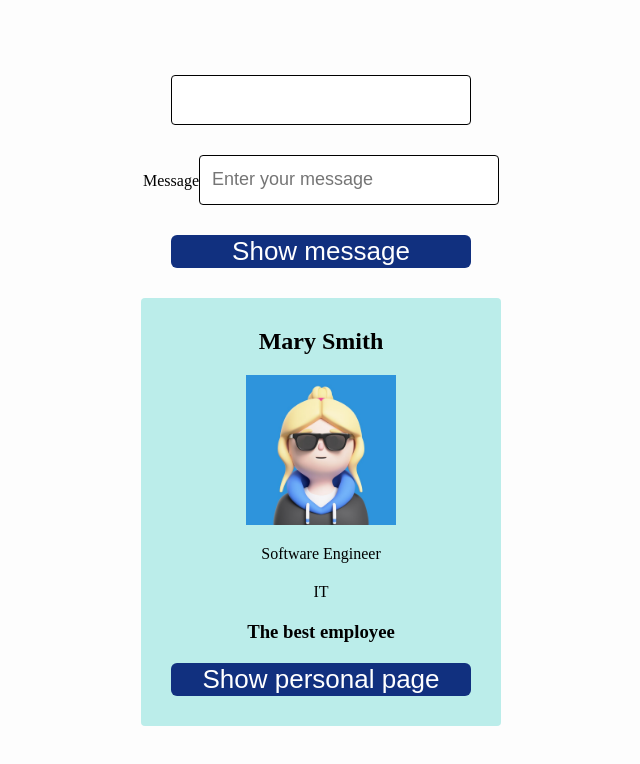
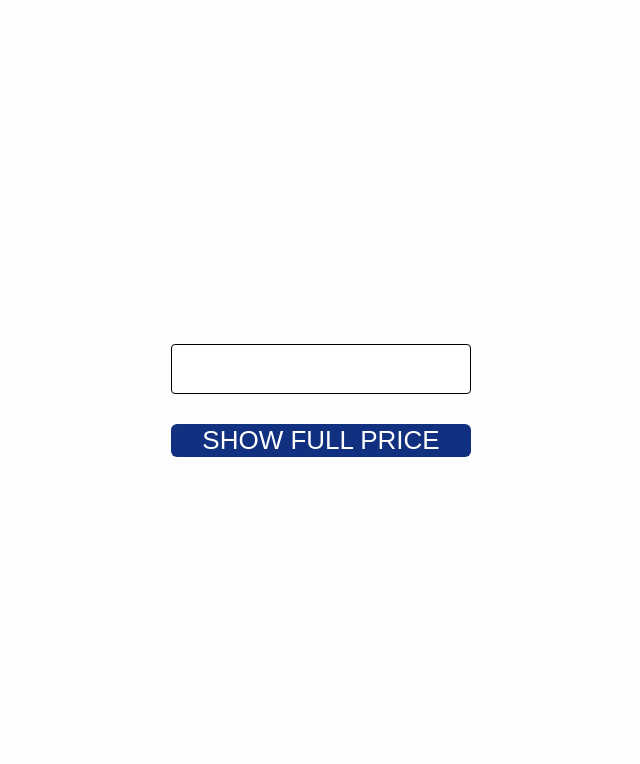
Before and after one commit to EvgeniiBuller/55-react_ts, a React (Vite) app: page / in a window 1280 px wide. Shown: the top 764 px of the page, without its empty margins (319-959 px from the left). Built offline with nearby package versions, Linux system fonts and the light colour scheme.

Commit message:
add consultation

```diff
--- a/src/App.tsx
+++ b/src/App.tsx
@@ -4,12 +4,15 @@
 //import Task6 from './lessons/Lesson06/Lesson06';
 //import Lesson06 from './lessons/Lesson06/Lesson06';
 //import Lesson07 from './lessons/Lesson06/Lesson07/Lesson07'
-
-import Lesson08 from "./lessons/Lesson08/Lesson08"
+// import Lesson08 from "./lessons/Lesson08/Lesson08"
 
 ////Homeworks imports
 //import Homework06 from './homeworks/Homework06/Homework06'
 // import Homework07 from "./homeworks/Homework07/Homework07"
+
+//consultation import
+import Consultation04 from "./consultations/Consultation04/Consultation04"
+
 function App() {
 
   return (
@@ -18,7 +21,8 @@
     {/* <Homework06/> */}
         {/* <Lesson07/> */}
         {/* <Homework07/> */}
-       <Lesson08/>
+       {/* <Lesson08/> */}
+       <Consultation04/>
     </>
   )
 }
--- a/src/components/Input/Input.tsx
+++ b/src/components/Input/Input.tsx
@@ -1,5 +1,5 @@
 
-import "./style.css";
+import "./styles.css";
 import { InputProps } from './types';
 
 function Input({
--- /dev/null
+++ b/src/consultations/Consultation04/Consultation04.tsx
@@ -0,0 +1,37 @@
+import Button from "../../components/Button/Button";
+import Input from "../../components/Input/Input"
+import './styles.css'
+import { ChangeEvent, useState } from "react";
+
+
+
+function Consultation04 () {
+    // для ввода в строку
+    const [invoiceAmount, setInvoiceAmount] = useState<string>('');
+    //
+    const [showTotalPrice, setShowTotalPrice] = useState<boolean>(false);
+
+    const onChangeAmount = (event: ChangeEvent<HTMLInputElement>) => {
+        setInvoiceAmount(event.target.value)
+      }
+
+    const showTotalPriceHandler = () => {
+        setShowTotalPrice(!showTotalPrice)
+    }
+console.log(showTotalPrice);
+
+    return (
+        <div className="consultation04-container">
+            <Input name="invoice_amount" onChange={onChangeAmount} value={invoiceAmount}/>
+            <Button name='SHOW FULL PRICE' onClick={showTotalPriceHandler}/>
+            {showTotalPrice &&
+            <div>
+               {invoiceAmount}
+            </div>}
+        </div>
+    )
+
+
+}
+
+export default Consultation04;
--- /dev/null
+++ b/src/consultations/Consultation04/styles.css
@@ -0,0 +1,10 @@
+.consultation04-container {
+    display: flex;
+    flex-direction: column;
+    align-items: center;
+    justify-content: center;
+    gap: 30px;
+    flex: 1;
+    padding: 40px;
+    background-color: rgb(253, 253, 253);
+}
```
Also changed, not shown: src/components/Input/styles.css (renamed from src/components/Input/style.css).
